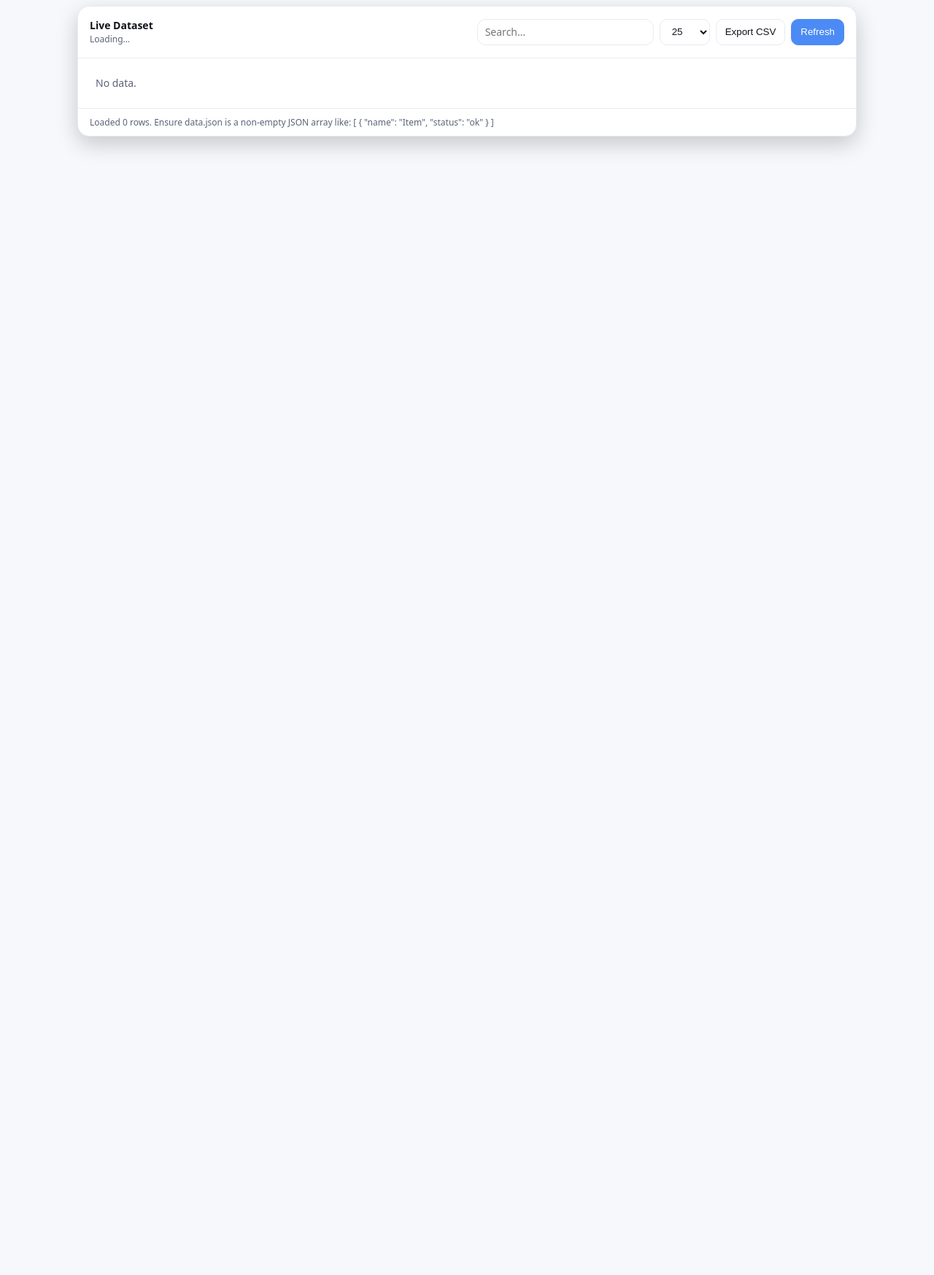
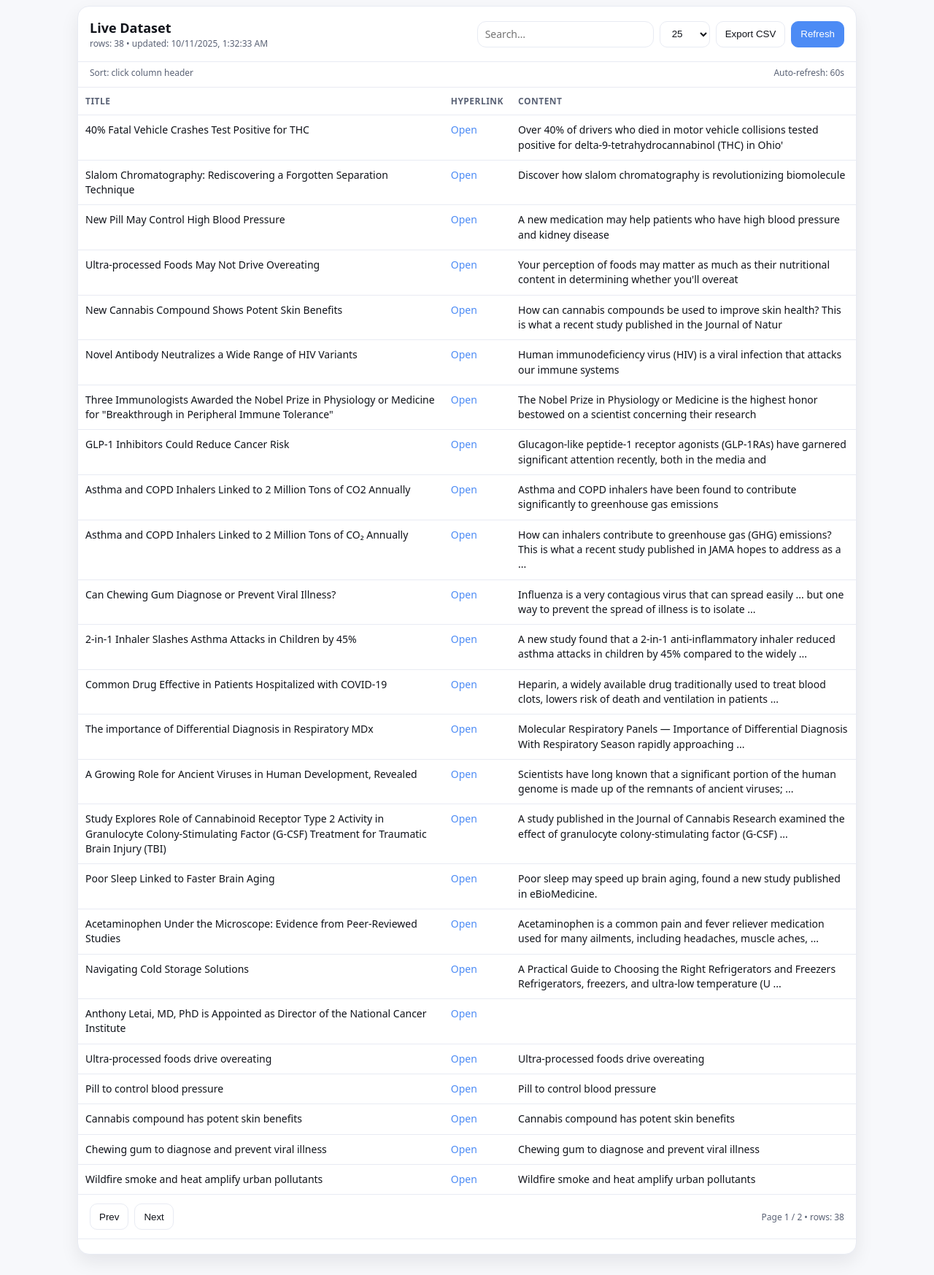
Before and after one commit to aspiliev1-arch/Ilievlab-Dashboard, a plain HTML site: page index.html in a window 1280 px wide. Shown: the part 20-1767 px from the top of the page at 73% size. Before the commit the page ends 800 px from the top, so only its background shows below. Drawn offline with Linux system fonts and the light colour scheme.

Commit message:
Add files via upload

```diff
--- a/index.html
+++ b/index.html
@@ -5,28 +5,31 @@
 <meta name="viewport" content="width=device-width,initial-scale=1" />
 <title>Live Dataset</title>
 <style>
-  :root{--bg:#0b0c10;--panel:#111319;--muted:#8b93a7;--text:#e9ecf1;--line:#1d2230;--accent:#4c8bf5;--radius:16px}
-  @media (prefers-color-scheme: light){
-    :root{--bg:#f7f8fb;--panel:#fff;--muted:#5a6275;--text:#10131a;--line:#e8ebf3}
-  }
-  *{box-sizing:border-box} body{margin:0;background:var(--bg);color:var(--text);font:14px/1.45 system-ui,-apple-system,Segoe UI,Roboto,sans-serif}
+  :root{--bg:#0b0c10;--panel:#111319;--muted:#8b93a7;--text:#e9ecf1;--line:#1d2230;--accent:#4c8bf5;--radius:16px;--shadow:0 10px 30px rgba(0,0,0,.28)}
+  @media (prefers-color-scheme: light){:root{--bg:#f7f8fb;--panel:#ffffff;--muted:#5a6275;--text:#10131a;--line:#e8ebf3;--shadow:0 10px 25px rgba(16,19,26,.08)}}
+  *{box-sizing:border-box}
+  body{margin:0;background:var(--bg);color:var(--text);font:14px/1.45 system-ui,-apple-system,Segoe UI,Roboto,sans-serif}
   .wrap{max-width:1100px;margin:28px auto;padding:0 16px}
-  .card{background:var(--panel);border:1px solid var(--line);border-radius:var(--radius);box-shadow:0 10px 30px rgba(0,0,0,.2)}
+  .card{background:var(--panel);border:1px solid var(--line);border-radius:var(--radius);box-shadow:var(--shadow)}
   .header{display:flex;justify-content:space-between;align-items:center;padding:16px}
-  .title{font-weight:700} .sub{font-size:12px;color:var(--muted)}
+  .title{font-weight:700;font-size:18px}
+  .sub{font-size:12px;color:var(--muted)}
   .controls{display:flex;gap:8px;flex-wrap:wrap}
   .search{display:flex;gap:8px;align-items:center;border:1px solid var(--line);border-radius:12px;padding:6px 10px}
   .search input{all:unset;width:220px}
-  button,select{border:1px solid var(--line);background:transparent;color:var(--text);border-radius:10px;padding:8px 12px;min-height:36px}
+  button,select{border:1px solid var(--line);background:transparent;color:var(--text);border-radius:10px;padding:8px 12px;min-height:36px;cursor:pointer}
   .primary{background:var(--accent);border-color:var(--accent);color:#fff}
+  .toolbar{display:flex;justify-content:space-between;align-items:center;padding:6px 16px 10px;border-top:1px solid var(--line)}
   .table-wrap{overflow:auto;border-top:1px solid var(--line)}
   table{border-collapse:separate;border-spacing:0;width:100%;min-width:720px}
   thead th{position:sticky;top:0;background:var(--panel);font-size:12px;text-transform:uppercase;letter-spacing:.04em;color:var(--muted);border-bottom:1px solid var(--line);padding:10px;text-align:left;cursor:pointer}
   tbody td{padding:10px;border-bottom:1px solid var(--line);vertical-align:top}
   tbody tr:hover{background:rgba(76,139,245,.07)}
+  a.link{color:var(--accent);text-decoration:none} a.link:hover{text-decoration:underline}
   .empty{padding:24px;color:var(--muted)}
   .hint{padding:10px 16px;border-top:1px solid var(--line);font-size:12px;color:var(--muted)}
-  a.link{color:var(--accent);text-decoration:none}
+  .pagination{display:flex;gap:8px;align-items:center;padding:12px 16px}
+  .spacer{flex:1}
 </style>
 </head>
 <body>
@@ -45,86 +48,128 @@
       </div>
     </div>
 
+    <div class="toolbar">
+      <div class="sub">Sort: click column header</div>
+      <div class="spacer"></div>
+      <div class="sub">Auto-refresh: 60s</div>
+    </div>
+
     <div class="table-wrap">
       <table id="grid"><thead></thead><tbody></tbody></table>
       <div id="empty" class="empty" style="display:none">No data.</div>
     </div>
+
+    <div class="pagination">
+      <button id="prev">Prev</button>
+      <button id="next">Next</button>
+      <div class="spacer"></div>
+      <div class="sub" id="pageInfo">—</div>
+    </div>
+
     <div class="hint" id="hint"></div>
   </div>
 </div>
 
 <script>
 /** CONFIG **/
-const DATA_URL = './data.json';           // same folder as index.html
-const AUTO_REFRESH_MS = 60000;            // 60s
+const DATA_URL = './data.json';
+const AUTO_REFRESH_MS = 60000;
 
 /** STATE **/
 let raw=[], filtered=[]; let page=1, pageSize=25, sortKey=null, sortDir=1;
 
-/** UTIL **/
+/** HELPERS **/
 const $ = s => document.querySelector(s);
 const escapeHTML = s => String(s).replace(/[&<>'"]/g,m=>({ '&':'&amp;','<':'&lt;','>':'&gt;',"'":'&#39;','"':'&quot;' }[m]));
+const isLink = v => /^https?:\/\//i.test(String(v||''));
 const toCsv = rows => {
   if(!rows.length) return '';
   const cols = Object.keys(rows[0]);
   const esc = v => `"${String(v??'').replace(/"/g,'""')}"`;
-  return [cols.map(esc).join(','), ...rows.map(r=>cols.map(c=>esc(r[c])).join(','))].join('\n');
+  return [cols.join(','), ...rows.map(r=>cols.map(c=>esc(r[c])).join(','))].join('\n');
 };
 
-/** IO **/
+/** LOAD **/
 async function load(){
   try{
-    const r = await fetch(`${DATA_URL}?v=${Date.now()}`, {cache:'no-cache'});
+    const r = await fetch(`${DATA_URL}?v=${Date.now()}`, { cache:'no-cache' });
     if(!r.ok) throw new Error(`HTTP ${r.status}`);
     const json = await r.json();
-    // Accept [ ... ] OR { data: [ ... ] }
-    raw = Array.isArray(json) ? json : (Array.isArray(json.data) ? json.data : []);
-    if(!Array.isArray(raw)) raw = [];
-    applyFilters(); render();
-    setHint(raw.length ? '' :
-      'Loaded 0 rows. Ensure data.json is a non-empty JSON array like: [ { "name": "Item", "status": "ok" } ]');
-  }catch(err){
-    console.error('data.json load error:', err);
-    setHint('Could not load data.json. Verify it sits next to index.html, on the published branch, and is valid JSON.');
+    console.info('RAW JSON keys:', json && typeof json==='object' ? Object.keys(json) : '(array or null)');
+
+    // Accept shapes: [ ... ] | { data:[...] } | { result:{ news_articles:[...] } }
+    let arr = [];
+    if (Array.isArray(json)) arr = json;
+    else if (json && Array.isArray(json.data)) arr = json.data;
+    else if (json && json.result && Array.isArray(json.result.news_articles)) arr = json.result.news_articles;
+
+    console.info('Detected array length:', Array.isArray(arr) ? arr.length : 'N/A');
+
+    // Normalize
+    raw = (arr || []).filter(Boolean).map(x => ({
+      title: x.title ?? '',
+      hyperlink: x.hyperlink ?? '',
+      content: x.content ?? ''
+    }));
+
+    applyFilters(); render(); renderMeta();
+    setHint(raw.length ? '' : 'Loaded 0 rows. Ensure your array has objects with title/hyperlink/content.');
+  } catch(e){
+    console.error('data.json error:', e);
+    setHint('Could not load data.json. Check URL, branch, and JSON validity.');
     showEmpty();
   }
 }
 
-/** FILTER/SORT/RENDER **/
+/** FILTER / SORT / PAGINATION **/
 function applyFilters(){
   const q = ($('#q')?.value || '').toLowerCase();
   filtered = raw.filter(r => !q || Object.values(r).some(v => String(v??'').toLowerCase().includes(q)));
-  if(sortKey){
+  if (sortKey){
     filtered.sort((a,b)=>{
       const av=a[sortKey], bv=b[sortKey];
       const an=Number(av), bn=Number(bv);
       if(!isNaN(an)&&!isNaN(bn)) return (an-bn)*sortDir;
       const ad=Date.parse(av), bd=Date.parse(bv);
       if(!isNaN(ad)&&!isNaN(bd)) return (ad-bd)*sortDir;
-      return String(av??'').localeCompare(String(bv??''))*sortDir;
+      return String(av??'').localeCompare(String(bv??'')) * sortDir;
     });
   }
 }
+function totalPages(){ return Math.max(1, Math.ceil(filtered.length/pageSize)); }
+function clampPage(){ page = Math.min(page, totalPages()); if(page<1) page=1; }
+
+/** RENDER **/
 function render(){
   const grid=$('#grid'), thead=grid.querySelector('thead'), tbody=grid.querySelector('tbody');
   if(!filtered.length){ showEmpty(); return; }
   $('#empty').style.display='none';
-  const cols = Object.keys(filtered[0]);
+
+  const cols = Object.keys(filtered[0]||{});
   thead.innerHTML = '<tr>' + cols.map(c=>`<th data-col="${c}">${c}${sortKey===c?(sortDir>0?' ▲':' ▼'):''}</th>`).join('') + '</tr>';
-  thead.querySelectorAll('th').forEach(h => h.onclick = ()=>{ sortKey=h.dataset.col; sortDir*=-1; applyFilters(); render(); });
-  const start=(page-1)*pageSize, rows=filtered.slice(start,start+pageSize);
-  tbody.innerHTML = rows.map(r=>'<tr>'+cols.map(c=>`<td>${isLink(r[c])?(`<a class="link" href="${r[c]}" target="_blank" rel="noopener">${escapeHTML(r[c])}</a>`):escapeHTML(r[c])}</td>`).join('')+'</tr>').join('');
-  $('#meta').textContent = `rows: ${raw.length} • updated: ${new Date().toLocaleString()}`;
+  thead.querySelectorAll('th').forEach(h => h.onclick=()=>{ sortKey=h.dataset.col; sortDir = (sortKey===h.dataset.col ? -sortDir : 1); applyFilters(); clampPage(); render(); });
+
+  clampPage();
+  const start=(page-1)*pageSize, slice=filtered.slice(start,start+pageSize);
+  tbody.innerHTML = slice.map(r=>'<tr>'+cols.map(c=>{
+    const v=r[c];
+    if (c==='hyperlink' && isLink(v)) return `<td><a class="link" href="${v}" target="_blank" rel="noopener">Open</a></td>`;
+    return `<td>${escapeHTML(v)}</td>`;
+  }).join('')+'</tr>').join('');
+
+  $('#pageInfo').textContent = `Page ${page} / ${totalPages()} • rows: ${filtered.length}`;
 }
-function isLink(v){ return /^https?:\/\//i.test(String(v||'')); }
+function renderMeta(){ const m=$('#meta'); if(m) m.textContent=`rows: ${raw.length} • updated: ${new Date().toLocaleString()}`; }
 function showEmpty(){ $('#grid thead').innerHTML=''; $('#grid tbody').innerHTML=''; $('#empty').style.display='block'; }
 function setHint(msg){ const el=$('#hint'); if(el) el.textContent = msg||''; }
 
 /** EVENTS **/
-$('#q').addEventListener('input', ()=>{ applyFilters(); render(); });
+$('#q').addEventListener('input', ()=>{ applyFilters(); page=1; render(); renderMeta(); });
 $('#pageSize').addEventListener('change', e=>{ pageSize=+e.target.value; page=1; render(); });
 $('#refresh').addEventListener('click', load);
 $('#exportCsv').addEventListener('click', ()=>{ if(!filtered.length) return; const csv=toCsv(filtered); const a=document.createElement('a'); a.href=URL.createObjectURL(new Blob([csv],{type:'text/csv'})); a.download='dataset.csv'; a.click(); });
+$('#prev').addEventListener('click', ()=>{ if(page>1){ page--; render(); } });
+$('#next').addEventListener('click', ()=>{ if(page<totalPages()){ page++; render(); } });
 
 /** BOOT **/
 load(); setInterval(load, AUTO_REFRESH_MS);
```
